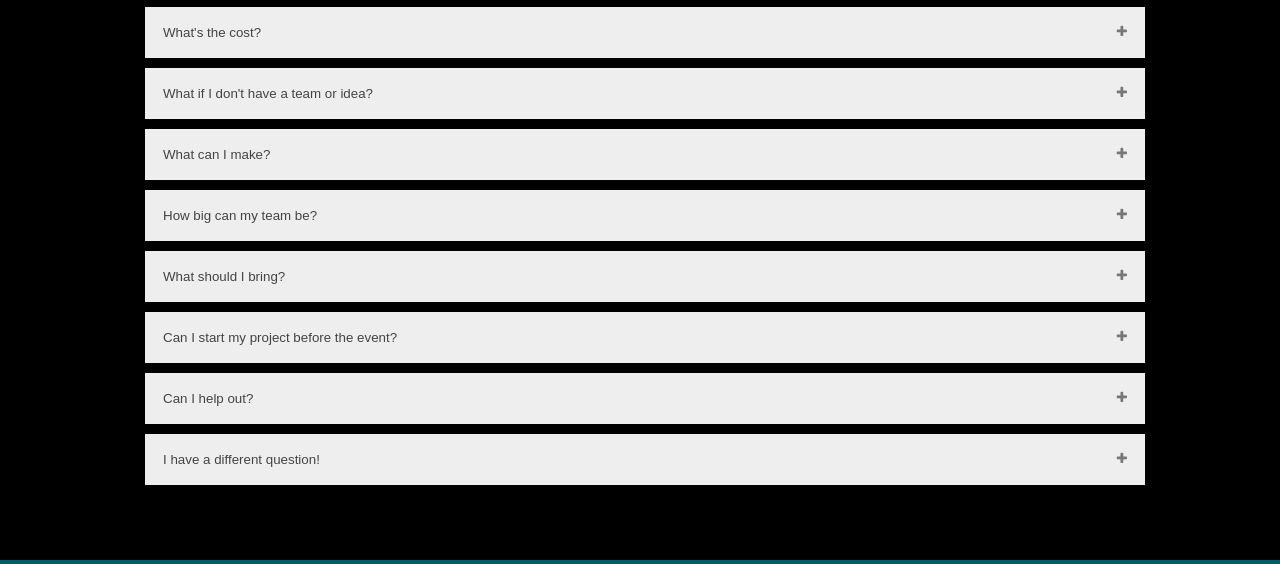
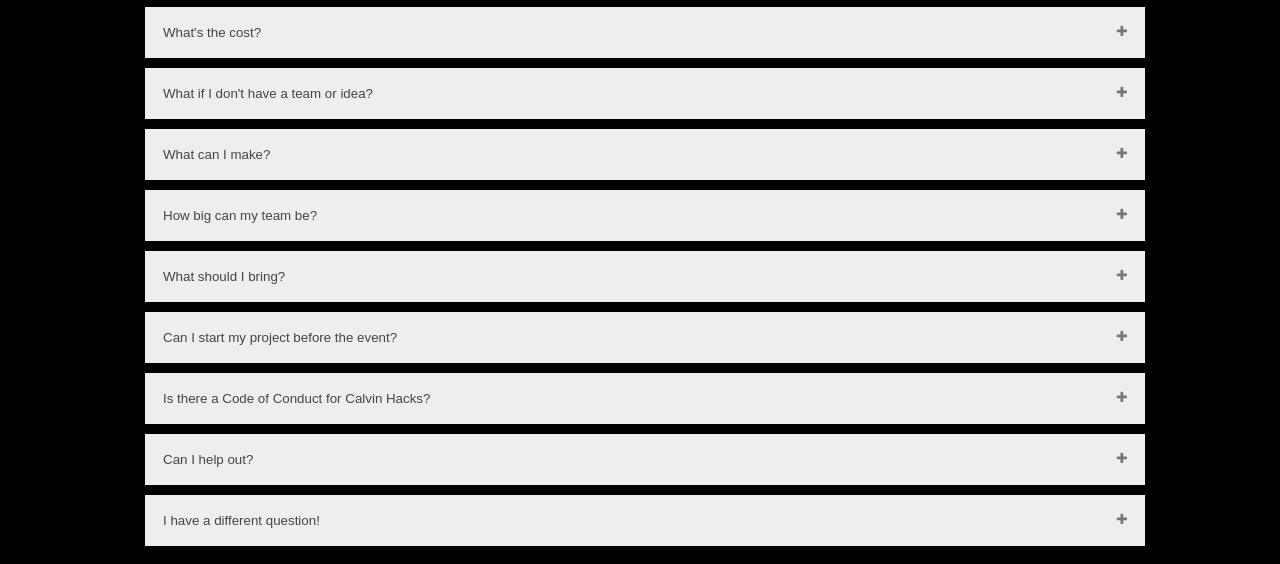
Before and after one commit to CalvinHacks/calvinhacks-2019, a website: page public/index.html in a window 1280 px wide. Shown: the part 1614-2178 px from the top of the page. Drawn offline with nearby package versions, Linux system fonts and the light colour scheme.

Commit message:
Added MLH code of conduct

```diff
--- a/public/index.html
+++ b/public/index.html
@@ -109,6 +109,10 @@
                 <div class="panel">
                   <p>No, sorry! However, we encourage you to use third-party APIs, services, and frameworks during the event!</p>
                 </div>
+              <button class="accordion">Is there a Code of Conduct for Calvin Hacks?</button>
+                <div class="panel">
+                  <p>Yes as an MLH Member Event for the 2019 Season we observe the <a href="https://static.mlh.io/docs/mlh-code-of-conduct.pdf"> MLH Code of Conduct</a>.</p>
+                </div>
               <button class="accordion">Can I help out?</button>
                 <div class="panel">
                   <p>Yes! We'd love to have you! Please email us at <a href="mailto:hacks@calvin.edu" style="color: #456990">hacks@calvin.edu</a></p>
```
